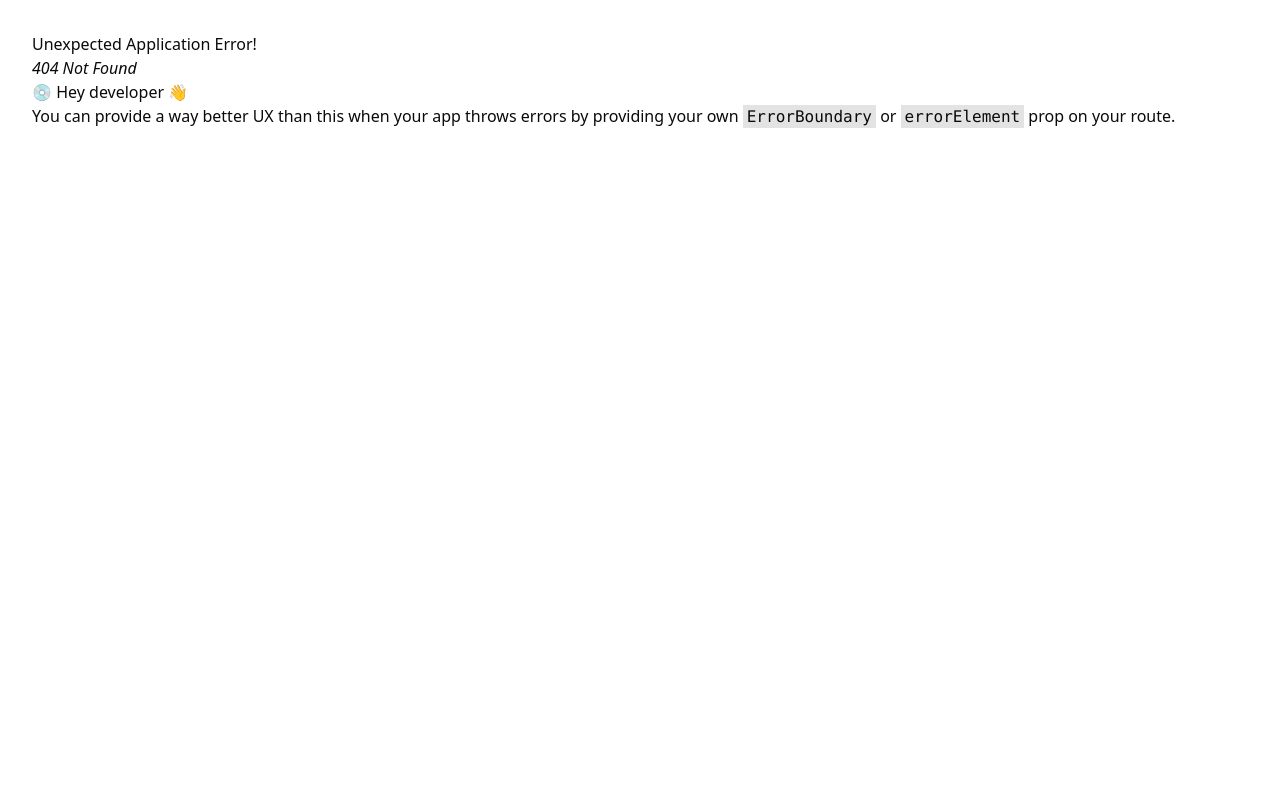
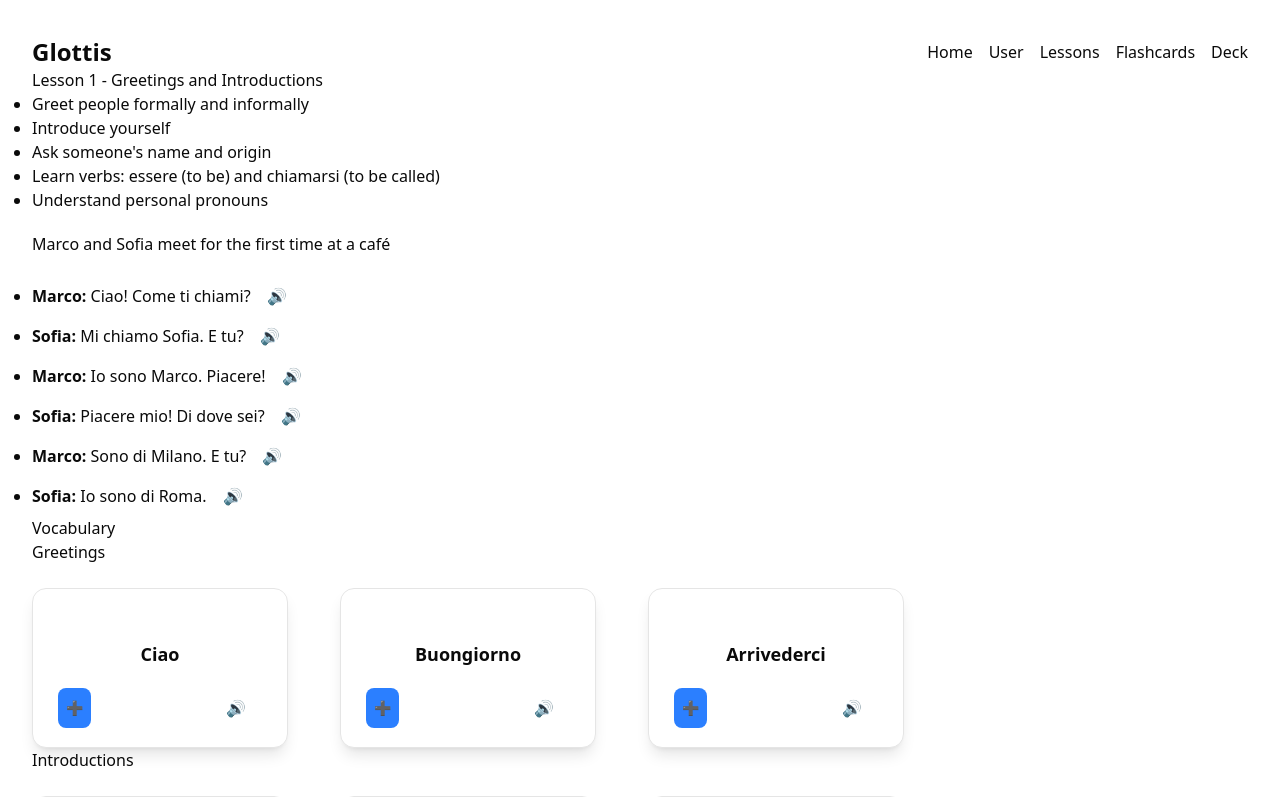
Before and after one commit to Sanish1246/glottis, a React (Vite) app: page /lessons/lesson in a window 1280 px wide. Before the commit this address had no page. Shown: the top 797 px of the page. Built offline with nearby package versions, Linux system fonts and the light colour scheme.

Commit message:
Adding flashcards for vocabulary

```diff
--- a/package.json
+++ b/package.json
@@ -10,6 +10,7 @@
     "preview": "vite preview"
   },
   "dependencies": {
+    "@gsap/react": "^2.1.2",
     "@radix-ui/react-dropdown-menu": "^2.1.16",
     "@tailwindcss/vite": "^4.1.16",
     "class-variance-authority": "^0.7.1",
--- a/src/App.tsx
+++ b/src/App.tsx
@@ -5,10 +5,10 @@ import "./App.css";
 function App() {
   // const { isLoggedIn, setIsLoggedIn, user, setUser } = useUser();
 
-  const [isLoginOpen, setIsLoginOpen] = useState(false);
-  const [isRegisterOpen, setIsRegisterOpen] = useState(false);
+  // const [isLoginOpen, setIsLoginOpen] = useState(false);
+  // const [isRegisterOpen, setIsRegisterOpen] = useState(false);
 
-  const navigate = useNavigate();
+  // const navigate = useNavigate();
   return (
     <div>
       <header>
@@ -24,7 +24,7 @@ function App() {
             <Link to="/" className="hover:underline">
               User
             </Link>
-            <Link to="/lesson" className="hover:underline">
+            <Link to="/lessons" className="hover:underline">
               Lessons
             </Link>
             <Link to="/" className="hover:underline">
--- a/src/components/pages/Lesson.tsx
+++ b/src/components/pages/Lesson.tsx
@@ -1,6 +1,17 @@
 import React, { useEffect, useState } from "react";
 import lesson from "./lessons";
 import SpeechButton from "../ui/SpeechButton";
+import FlashcardList from "../ui/FlashcardList";
+
+interface FlashCardProps {
+  front: string;
+  back: string;
+  lang: string;
+}
+
+const addToDeck = (card: FlashCardProps) => {
+  console.log(card, " Added");
+};
 
 const Lesson = () => {
   return (
@@ -20,14 +31,23 @@ const Lesson = () => {
           {lesson.introduction.dialogue.map((d, index) => (
             <li key={index}>
               <span className="font-semibold">{d.speaker}:</span> {d.text}
-              <SpeechButton
-                text={d.text} // 👈 qui scegli la voce
-                lang="it-IT"
-                voiceName={d.audio}
-              />
+              <SpeechButton text={d.text} lang="it-IT" voiceName={d.audio} />
             </li>
           ))}
         </ul>
+      </div>
+      <div>
+        <h2>Vocabulary</h2>
+
+        {lesson.vocabulary.map((l, index) => (
+          <div key={index} className="mx-auto">
+            <h3>{l.category}</h3>
+            <FlashcardList
+              cardList={l.items}
+              addToDeck={addToDeck}
+            ></FlashcardList>
+          </div>
+        ))}
       </div>
     </div>
   );
--- a/src/components/pages/LessonsList.tsx
+++ b/src/components/pages/LessonsList.tsx
@@ -1,7 +1,11 @@
-import React from "react";
+import { Link } from "react-router-dom";
 
 const LessonsList = () => {
-  return <div>LessonsList</div>;
+  return (
+    <div>
+      <Link to="lesson">Lesson 1 - Greetings and Introductions</Link>
+    </div>
+  );
 };
 
 export default LessonsList;
--- a/src/components/pages/lessons.ts
+++ b/src/components/pages/lessons.ts
@@ -47,12 +47,6 @@ const lesson = {
         audio: "Microsoft Elsa - Italian (Italy)",
       },
     ],
-    features: [
-      "audio_normal",
-      "audio_slow",
-      "translation_toggle",
-      "roleplay_mode",
-    ],
   },
 
   vocabulary: [
@@ -60,19 +54,19 @@ const lesson = {
       category: "Greetings",
       items: [
         {
-          italian: "Ciao",
+          word: "Ciao",
           english: "Hi / Bye (informal)",
-          audio: "/audio/vocab/ciao.mp3",
+          audio: "Microsoft Cosimo - Italian (Italy)",
         },
         {
-          italian: "Buongiorno",
+          word: "Buongiorno",
           english: "Good morning",
-          audio: "/audio/vocab/buongiorno.mp3",
+          audio: "Microsoft Cosimo - Italian (Italy)",
         },
         {
-          italian: "Arrivederci",
+          word: "Arrivederci",
           english: "Goodbye",
-          audio: "/audio/vocab/arrivederci.mp3",
+          audio: "Microsoft Cosimo - Italian (Italy)",
         },
       ],
     },
@@ -80,19 +74,19 @@ const lesson = {
       category: "Introductions",
       items: [
         {
-          italian: "Come ti chiami?",
+          word: "Come ti chiami?",
           english: "What's your name? (informal)",
-          audio: "/audio/vocab/cometichiami.mp3",
+          audio: "Microsoft Cosimo - Italian (Italy)",
         },
         {
-          italian: "Mi chiamo...",
+          word: "Mi chiamo...",
           english: "My name is...",
-          audio: "/audio/vocab/michiamo.mp3",
+          audio: "Microsoft Cosimo - Italian (Italy)",
         },
         {
-          italian: "Piacere",
+          word: "Piacere",
           english: "Nice to meet you",
-          audio: "/audio/vocab/piacere.mp3",
+          audio: "Microsoft Cosimo - Italian (Italy)",
         },
       ],
     },
@@ -103,30 +97,55 @@ const lesson = {
   title: "Verb ESSERE (to be)",
   type: "table",
   content: [
-        { italian: "io sono", english: "I am", example: "Io sono Marco" },
     {
-          italian: "tu sei",
-          english: "you are (informal)",
-          example: "Tu sei di Roma",
+      verb: "io sono",
+      english: "I am",
+      example: "Io sono Marco"
     },
     {
-          italian: "lui/lei è",
+      verb: "tu sei",
+      english: "you are (informal)",
+      example: "Tu sei di Roma"
+    },
+    {
+      verb: "lui/lei è",
       english: "he/she is",
-          example: "Lui è italiano",
+      example: "Lui è italiano / Lei è italiana"
     },
+    {
+      verb: "Lei è",
+      english: "you are (formal)",
+      example: "Lei è il signor Rossi"
+    },
+    {
+      verb: "noi siamo",
+      english: "we are",
+      example: "Noi siamo studenti"
+    },
+    {
+      verb: "voi siete",
+      english: "you are (plural)",
+      example: "Voi siete americani"
+    },
+    {
+      verb: "loro sono",
+      english: "they are",
+      example: "Loro sono insegnanti"
+    }
   ],
   notes: [
     "Essere is irregular.",
-        "Subject pronouns are often omitted in Italian.",
-      ],
+    "Subject pronouns (io, tu, lui, etc.) are often omitted in Italian.",
+    "Formal 'you' (Lei) always takes the third person singular form 'è'."
+  ]
 },
     {
       title: "Verb CHIAMARSI (to be called)",
       type: "table",
       content: [
-        { italian: "io mi chiamo", english: "I am called" },
-        { italian: "tu ti chiami", english: "you are called" },
-        { italian: "lui/lei si chiama", english: "he/she is called" },
+        { verb: "io mi chiamo", english: "I am called" },
+        { verb: "tu ti chiami", english: "you are called" },
+        { verb: "lui/lei si chiama", english: "he/she is called" },
       ],
       notes: [
         "Chiamarsi is a reflexive verb.",
--- /dev/null
+++ b/src/components/ui/Flashcard.tsx
@@ -0,0 +1,105 @@
+import { useState, useRef } from "react";
+import SpeechButton from "./SpeechButton";
+import gsap from "gsap";
+
+interface FlashCardProps {
+  front: string;
+  back: string;
+  onAdd: ({
+    front,
+    back,
+    lang,
+  }: {
+    front: string;
+    back: string;
+    lang: string;
+  }) => void;
+  lang: string;
+  onClick?: () => void;
+}
+
+const Flashcard = ({ front, back, onAdd, lang }: FlashCardProps) => {
+  const [flipped, setFlipped] = useState(false);
+  const cardRef = useRef(null);
+
+  // Flip animation
+  const handleFlip = () => {
+    setFlipped(!flipped);
+    gsap.to(cardRef.current, {
+      rotateY: flipped ? 0 : 180,
+      duration: 0.7,
+      ease: "power2.inOut",
+    });
+  };
+
+  return (
+    <div className="perspective-1000 w-64 h-40">
+      <div
+        ref={cardRef}
+        className="relative w-full h-full cursor-pointer"
+        style={{
+          transformStyle: "preserve-3d",
+        }}
+        onClick={handleFlip}
+      >
+        {/* Front */}
+        <div
+          className="absolute inset-0 w-full h-full flex flex-col items-center justify-center border rounded-xl shadow-lg bg-white dark:bg-gray-800"
+          style={{ backfaceVisibility: "hidden" }}
+        >
+          <p className="text-center mt-8 text-lg font-semibold px-4">{front}</p>
+          <div className="flex flex-row justify-between w-[80%] mt-5">
+            <button
+              title="Add to Deck"
+              onClick={(e) => {
+                e.stopPropagation();
+                onAdd({ front, back, lang });
+              }}
+              className=" bg-blue-500 text-white px-2  rounded-md text-sm hover:bg-blue-600 transition-colors"
+            >
+              ➕
+            </button>
+            <SpeechButton
+              text={front}
+              lang={lang}
+              voiceName="Microsoft Elsa - Italian (Italy)"
+            />
+          </div>
+        </div>
+
+        {/* Back */}
+        <div
+          className="absolute inset-0 w-full h-full flex flex-col items-center justify-center border rounded-xl shadow-lg bg-gray-50 dark:bg-gray-700"
+          style={{ backfaceVisibility: "hidden", transform: "rotateY(180deg)" }}
+        >
+          <p className="text-center mt-8 text-lg font-semibold px-4">{back}</p>
+          <div className="flex flex-row justify-between w-[80%] mt-5">
+            <button
+              title="Add to Deck"
+              onClick={(e) => {
+                e.stopPropagation();
+                onAdd({ front, back, lang });
+              }}
+              className=" bg-blue-500 text-white px-2 py-1 rounded-md text-sm hover:bg-blue-600 transition-colors"
+            >
+              ➕
+            </button>
+            <SpeechButton
+              text={back}
+              lang="en-EN"
+              voiceName="Google US English"
+            />
+          </div>
+        </div>
+      </div>
+
+      <style>{`
+        .perspective-1000 {
+          perspective: 1000px;
+        }
+      `}</style>
+    </div>
+  );
+};
+
+export default Flashcard;
--- /dev/null
+++ b/src/components/ui/FlashcardList.tsx
@@ -0,0 +1,64 @@
+import Flashcard from "./Flashcard";
+import { useGSAP } from "@gsap/react";
+import gsap from "gsap";
+import { useRef } from "react";
+const lang = "it-IT";
+
+interface CardProp {
+  word: string;
+  english: string;
+  audio: string;
+}
+
+interface FlashcardListProps {
+  cardList: CardProp[];
+  addToDeck: ({
+    front,
+    back,
+    lang,
+  }: {
+    front: string;
+    back: string;
+    lang: string;
+  }) => void;
+}
+
+const FlashcardList = ({ cardList, addToDeck }: FlashcardListProps) => {
+  const cardRefs = useRef<(HTMLDivElement | null)[]>([]);
+
+  useGSAP(() => {
+    gsap.from(cardRefs.current, {
+      y: 100,
+      x: 100,
+      opacity: 0,
+      duration: 0.5,
+      stagger: 0.2,
+    });
+  }, []);
+  return (
+    <div className="grid grid-cols-4 gap-4 mt-6">
+      {cardList.map((card, i) => (
+        <div
+          ref={(card) => {
+            cardRefs.current[i] = card;
+          }}
+        >
+          <Flashcard
+            key={i}
+            front={card.word}
+            back={card.english}
+            onAdd={addToDeck}
+            lang={lang}
+            onClick={() => {
+              gsap.to(".card", {
+                rotateY: 180,
+              });
+            }}
+          />
+        </div>
+      ))}
+    </div>
+  );
+};
+
+export default FlashcardList;
--- a/src/components/ui/SpeechButton.tsx
+++ b/src/components/ui/SpeechButton.tsx
@@ -3,12 +3,12 @@ import React, { useEffect, useState } from "react";
 interface SpeechButtonProps {
   text: string;
   lang?: string;
-  voiceName?: string; // voce passata come prop
+  voiceName?: string;
 }
 
 const SpeechButton: React.FC<SpeechButtonProps> = ({
   text,
-  lang = "it-IT",
+  lang,
   voiceName,
 }) => {
   const [voice, setVoice] = useState<SpeechSynthesisVoice | null>(null);
@@ -58,7 +58,7 @@ const SpeechButton: React.FC<SpeechButtonProps> = ({
     const utter = new SpeechSynthesisUtterance(text);
     utter.lang = lang;
     if (voice) utter.voice = voice;
-    utter.rate = 0.9;
+    utter.rate = 1;
     utter.pitch = 1;
     utter.volume = 1;
 
@@ -69,7 +69,7 @@ const SpeechButton: React.FC<SpeechButtonProps> = ({
     <button
       onClick={handleSpeak}
       className="mx-2 p-2 text-gray-600 hover:text-gray-800 rounded transition-colors"
-      title="Ascolta"
+      title="Listen"
     >
       🔊
     </button>
--- a/src/main.tsx
+++ b/src/main.tsx
@@ -7,6 +7,7 @@ import App from "./App.tsx";
 
 import Landing from "./components/pages/Landing.tsx";
 import Lesson from "./components/pages/Lesson.tsx";
+import LessonsList from "./components/pages/LessonsList.tsx";
 
 const router = createBrowserRouter([
   {
@@ -14,7 +15,8 @@ const router = createBrowserRouter([
     element: <App />,
     children: [
       { index: true, element: <Landing /> },
-      { path: "lesson", element: <Lesson /> },
+      { path: "lessons", element: <LessonsList /> },
+      { path: "lessons/lesson", element: <Lesson /> },
     ],
   },
 ]);
```
Also changed, not shown: 1 other file (tests, documents, lock files or other folders). Lines whose indentation alone changed are shown as unchanged.
